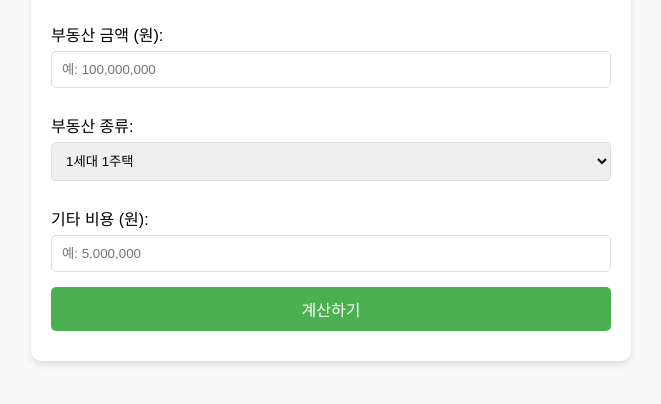
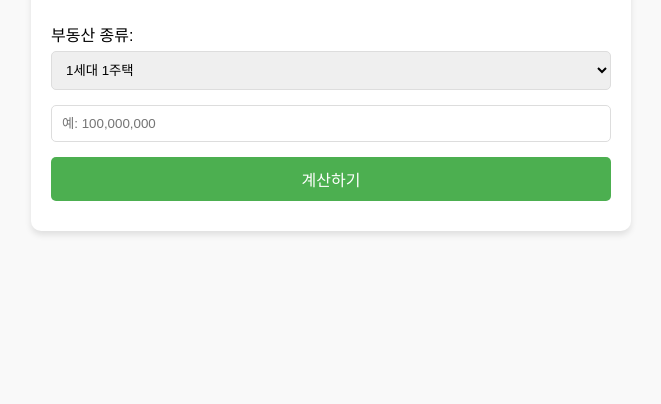
Before and after one commit to clubmbusan/Acquisition-tax-calculator, a plain HTML site: page index.html in a window 1280 px wide. Shown: the part 230-634 px from the top of the page, without its empty margins (309-970 px from the left). Drawn offline with Linux system fonts and the light colour scheme.

Commit message:
Update index.html

```diff
--- a/index.html
+++ b/index.html
@@ -20,14 +20,15 @@
 
             <!-- 부동산 추가 옵션 -->
             <div id="realEstateField" style="display: block;">
-                <label for="realEstateValue">부동산 금액 (원):</label>
-                <input type="text" id="realEstateValue" placeholder="예: 100,000,000">
                 <label for="realEstateType">부동산 종류:</label>
                 <select id="realEstateType">
                     <option value="residential1">1세대 1주택</option>
                     <option value="residentialMulti">다주택</option>
                     <option value="commercial">상업용</option>
                     <option value="land">토지</option>
+
+                <label for="realEstateValue">부동산 금액 (원):</label>
+                <input type="text" id="realEstateValue" placeholder="예: 100,000,000">
                 </select>
             </div>
 
@@ -49,9 +50,6 @@
                 <input type="text" id="otherAssetValue" placeholder="예: 50,000,000">
             </div>
 
-            <!-- 기타 비용 -->
-            <label for="additionalCosts">기타 비용 (원):</label>
-            <input type="text" id="additionalCosts" placeholder="예: 5,000,000">
 
             <!-- 계산하기 버튼 -->
             <button type="button" id="calculateButton">계산하기</button>
```
